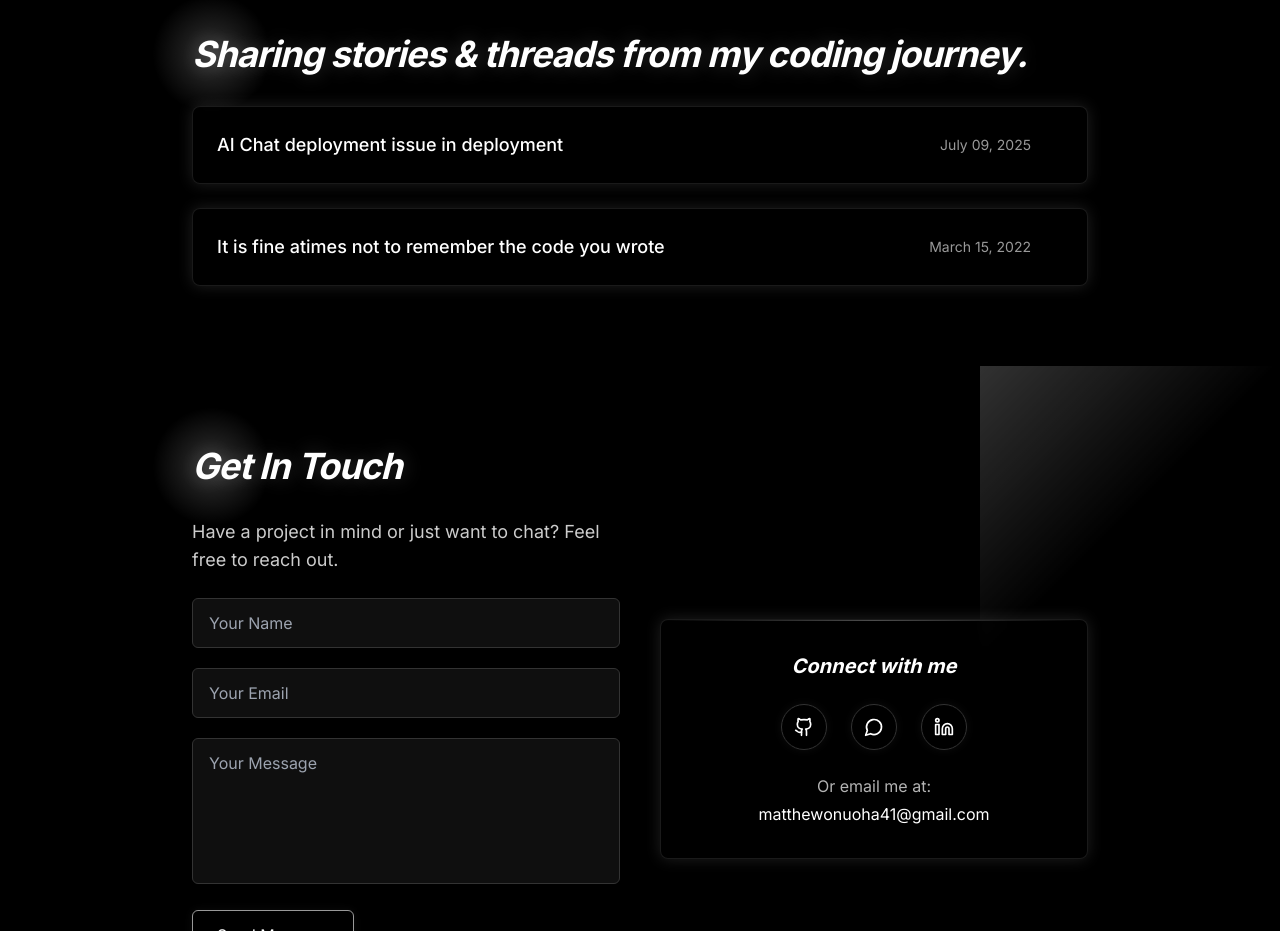
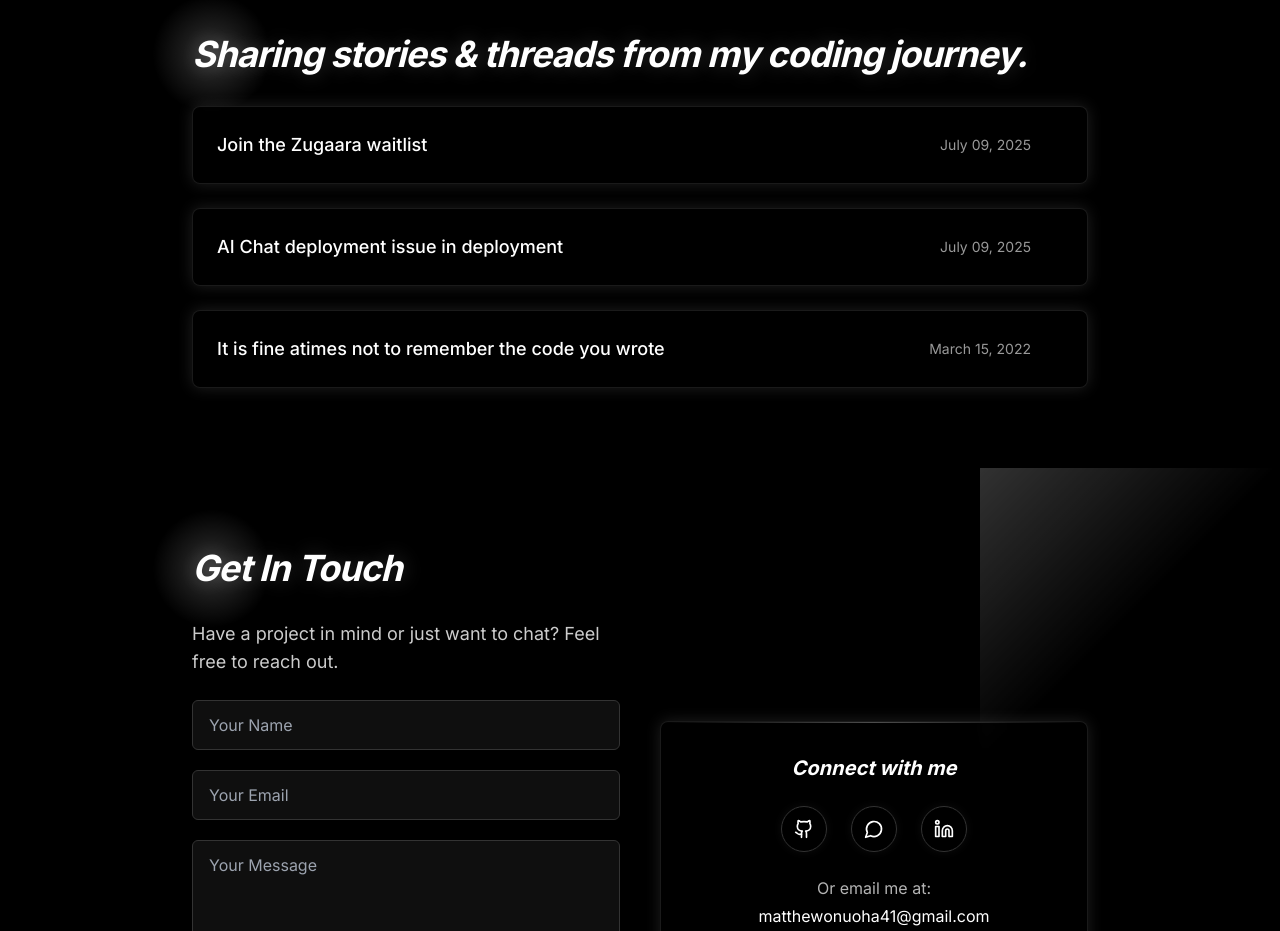
Before and after one commit to mathetis041/Portfolio_main, a React (Vite) app: page / in a window 1280 px wide. Shown: the part 4120-5051 px from the top of the page. Built offline with nearby package versions, Linux system fonts and the light colour scheme.

Commit message:
blog section updates

```diff
--- a/src/components/BlogSection.tsx
+++ b/src/components/BlogSection.tsx
@@ -12,13 +12,19 @@ interface BlogPost {
 const BlogSection: React.FC = () => {
   const blogPosts: BlogPost[] = [
     {
-      id: 1,
+      id: 2,
+      title: "Join the Zugaara waitlist",
+      url: "https://www.linkedin.com/posts/matthew-vincent-frontend-developer_join-the-zugaara-waitlist-activity-7358074404532084738-IKbO?utm_source=share&utm_medium=member_desktop&rcm=ACoAADtqyAsBxF2wHKg-V49iV9GCS6RV7rFqhyg",
+      date: "July 09, 2025"
+    },
+    {
+      id: 2,
       title: "AI Chat deployment issue in deployment",
       url: "https://www.linkedin.com/posts/matthew-vincent-frontend-developer_how-i-integrated-gemini-api-into-my-ai-chat-activity-7350904672930398209-YvBR?utm_source=share&utm_medium=member_desktop&rcm=ACoAADtqyAsBxF2wHKg-V49iV9GCS6RV7rFqhyg",
       date: "July 09, 2025"
     },
     {
-      id: 2,
+      id: 3,
       title: "It is fine atimes not to remember the code you wrote",
       url: "https://www.linkedin.com/posts/matthew-vincent-frontend-developer_help-webdeveloper-google-activity-6950492946202820608-1jfu?utm_source=share&utm_medium=member_desktop&rcm=ACoAADtqyAsBxF2wHKg-V49iV9GCS6RV7rFqhyg",
       date: "March 15, 2022"
```
Also changed, not shown: 1 other file (tests, documents, lock files or other folders).
